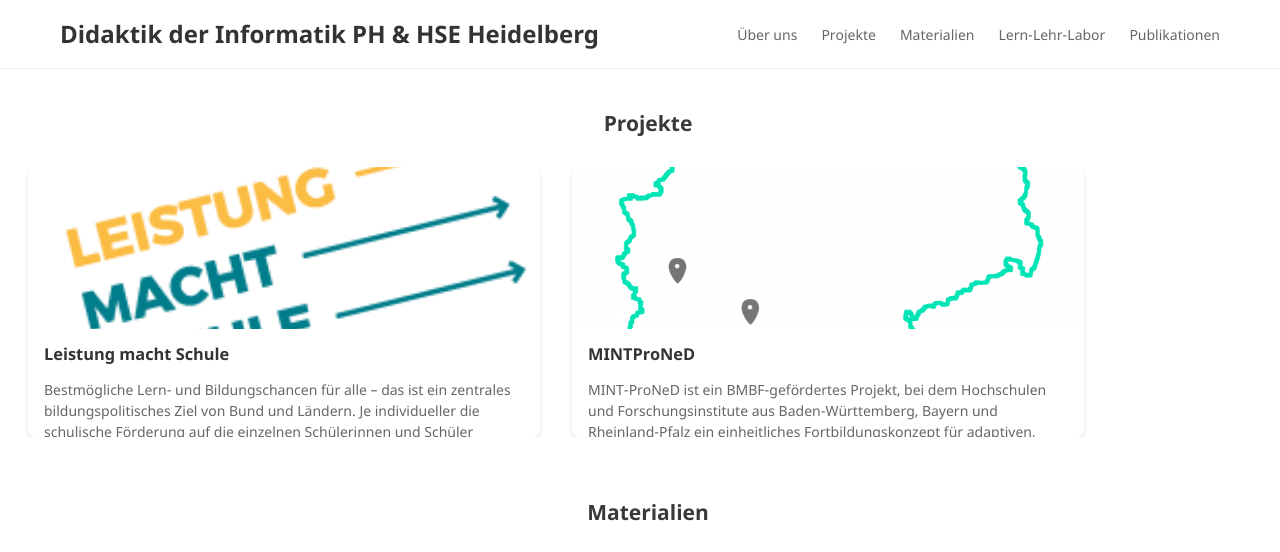
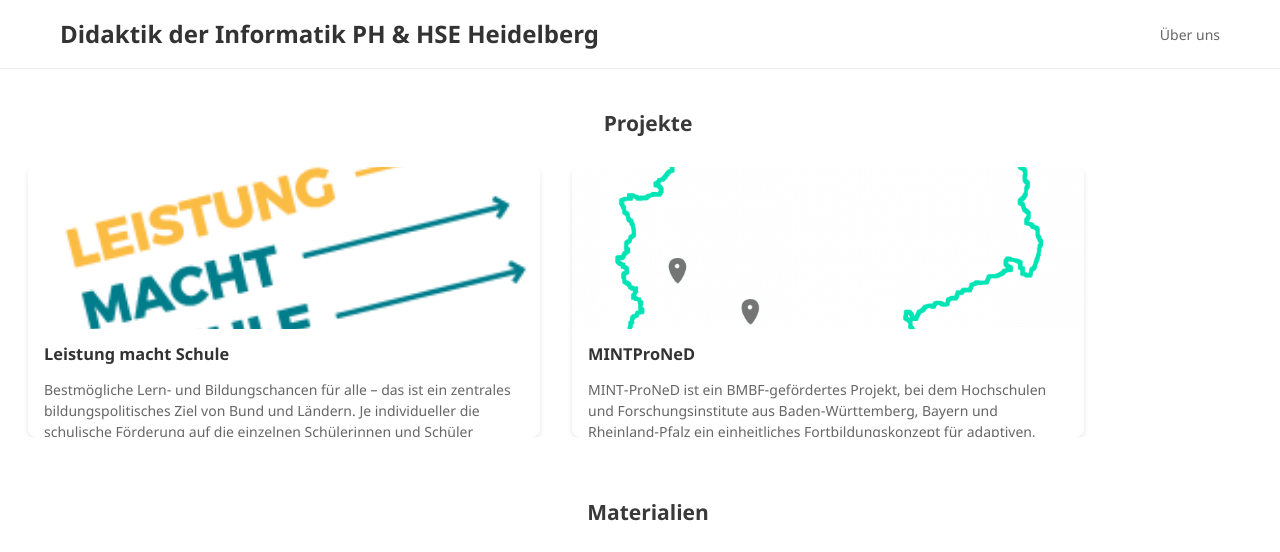
Before and after one commit to DDIHD/DDIHD.github.io, a Jekyll site: the page built from index.html, in a window 1280 px wide, cut to the strip 0-552 px from the top of the page. Built offline with Jekyll 4.4.1, drawn with Linux system fonts in a browser that asks for light colours.

Commit message:
Update _config.yml

```diff
--- a/_config.yml
+++ b/_config.yml
@@ -4,11 +4,3 @@ theme: jekyll-theme-minimal
 navigation:
   - title: Über uns
     url: /about
-  - title: Projekte
-    url: /projects
-  - title: Materialien
-    url: /materials
-  - title: Lern-Lehr-Labor
-    url: /lernlehr
-  - title: Publikationen
-    url: /publications
```
